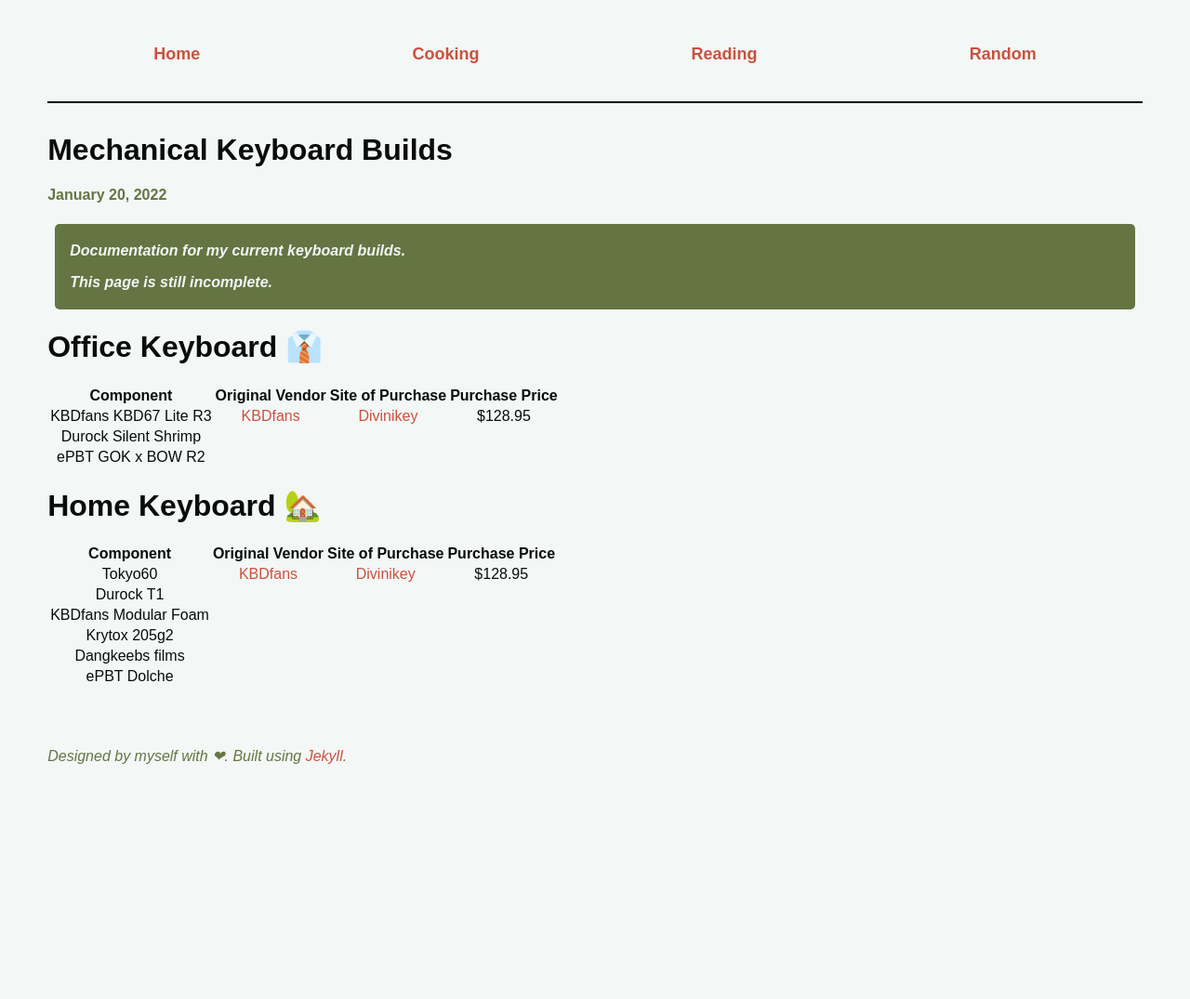
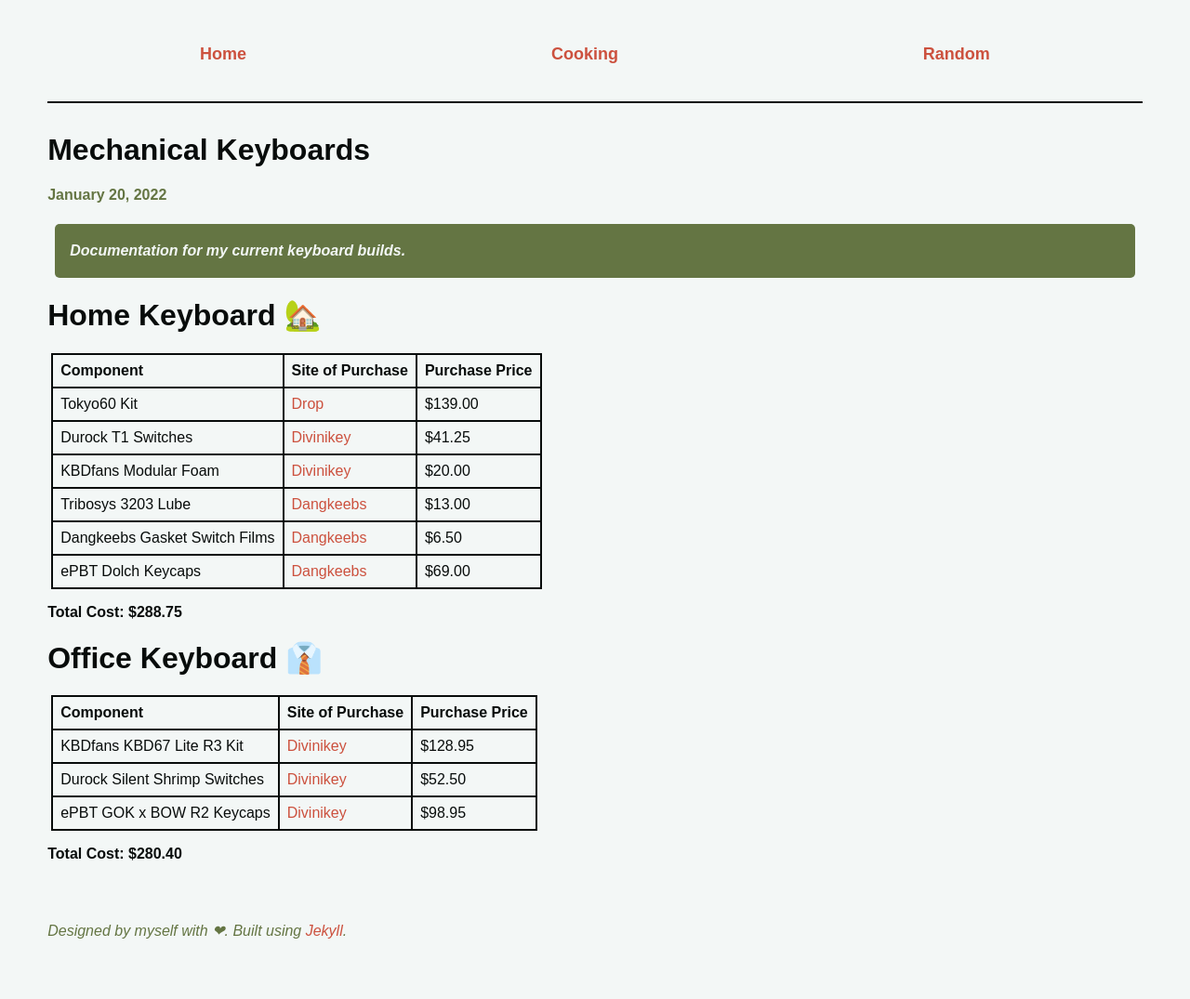
Before and after one commit to bobertoyin/bobertoyin.github.io, a Jekyll site: the page built from _posts/random/2022-01-20-keyboards.md, in a window 1280 px wide. Shown: the whole page at 93% size. Built offline with Jekyll 4.4.1, drawn with Linux system fonts in a browser that asks for light colours; some web fonts are replaced; before the commit the page ends 900 px from its top, so only the background shows below that.

Commit message:
make reading list a random post; finish keebs post

```diff
--- a/_includes/nav.html
+++ b/_includes/nav.html
@@ -1,7 +1,6 @@
 <nav>
     <a href="{{ site.baseurl }}/index.html">Home</a>
     <a href="{{ site.baseurl }}/cooking.html">Cooking</a>
-    <a href="{{ site.baseurl }}/reading.html">Reading</a>
     <a href="{{ site.baseurl }}/random.html">Random</a>
 </nav>
 <hr>
--- a/_posts/random/2022-01-20-keyboards.md
+++ b/_posts/random/2022-01-20-keyboards.md
@@ -1,29 +1,31 @@
 ---
 layout: post
-title: Mechanical Keyboard Builds
+title: Mechanical Keyboards
 ---
 
 > ***Documentation for my current keyboard builds.***
->
-> ***This page is still incomplete.***
+
+# Home Keyboard 🏡
+
+| Component | Site of Purchase | Purchase Price |
+| :--- | :--- | :--- |
+|-------|---------|---------|
+| Tokyo60 Kit | [Drop](https://drop.com/buy/massdrop-x-tokyo-keyboard-tokyo60-keyboard-kit) | $139.00 |
+| Durock T1 Switches | [Divinikey](https://divinikey.com/products/durock-t1-tactile-switch) | $41.25 |
+| KBDfans Modular Foam | [Divinikey](https://divinikey.com/products/kbdfans-module-foam) | $20.00 |
+| Tribosys 3203 Lube | [Dangkeebs](https://dangkeebs.com/collections/lubricant/products/tribosys-3203) | $13.00 |
+| Dangkeebs Gasket Switch Films | [Dangkeebs](https://dangkeebs.com/collections/switch-modifications/products/dangkeebs-gasket-switch-films) | $6.50 |
+| ePBT Dolch Keycaps | [Dangkeebs](https://dangkeebs.com/collections/keycaps/products/epbt-dolch) | $69.00 |
+
+**Total Cost: $288.75**
 
 # Office Keyboard 👔
 
-| Component | Original Vendor | Site of Purchase | Purchase Price |
-| :----: | :----: | :----: | :----: |
-|-------|--------|---------|---------|
-| KBDfans KBD67 Lite R3 | [KBDfans](https://kbdfans.com/products/kbd67lite) | [Divinikey](https://divinikey.com/products/kbdfans-kbd67-lite-mechanical-keyboard-diy-kit) | $128.95 |
-| Durock Silent Shrimp | | | |
-| ePBT GOK x BOW R2 | | | |
+| Component | Site of Purchase | Purchase Price |
+| :--- | :--- | :--- |
+|-------|---------|---------|
+| KBDfans KBD67 Lite R3 Kit | [Divinikey](https://divinikey.com/products/kbdfans-kbd67-lite-mechanical-keyboard-diy-kit) | $128.95 |
+| Durock Silent Shrimp Switches | [Divinikey](https://divinikey.com/products/durock-shrimp-silent-tactile-switches) | $52.50 |
+| ePBT GOK x BOW R2 Keycaps | [Divinikey](https://divinikey.com/products/enjoypbt-x-gok-bow-keycap-set-dye-sub-pbt) | $98.95 |
 
-# Home Keyboard 🏡
-
-| Component | Original Vendor | Site of Purchase | Purchase Price |
-| :----: | :----: | :----: | :----: |
-|-------|--------|---------|---------|
-| Tokyo60 | [KBDfans](https://kbdfans.com/products/kbd67lite) | [Divinikey](https://divinikey.com/products/kbdfans-kbd67-lite-mechanical-keyboard-diy-kit) | $128.95 |
-| Durock T1 | | | |
-| KBDfans Modular Foam | | | |
-| Krytox 205g2 | | | |
-| Dangkeebs films | | | |
-| ePBT Dolche | | | |
+**Total Cost: $280.40**
--- a/_sass/main.scss
+++ b/_sass/main.scss
@@ -84,6 +84,18 @@
     }
 }
 
+table{
+    border-collapse: collapse;
+    border-spacing: 0;
+    max-width: 100%;
+    margin-left: 0.25em;
+}
+
+th, td{
+    padding: 0.5em;
+    border: 2px solid $primary_color;
+}
+
 /*
 NAV BAR AND FOOTER
 */
```
Also changed, not shown: _posts/random/2022-01-25-reading.md (renamed from reading.md, +11 -9 lines), 10 other files.
